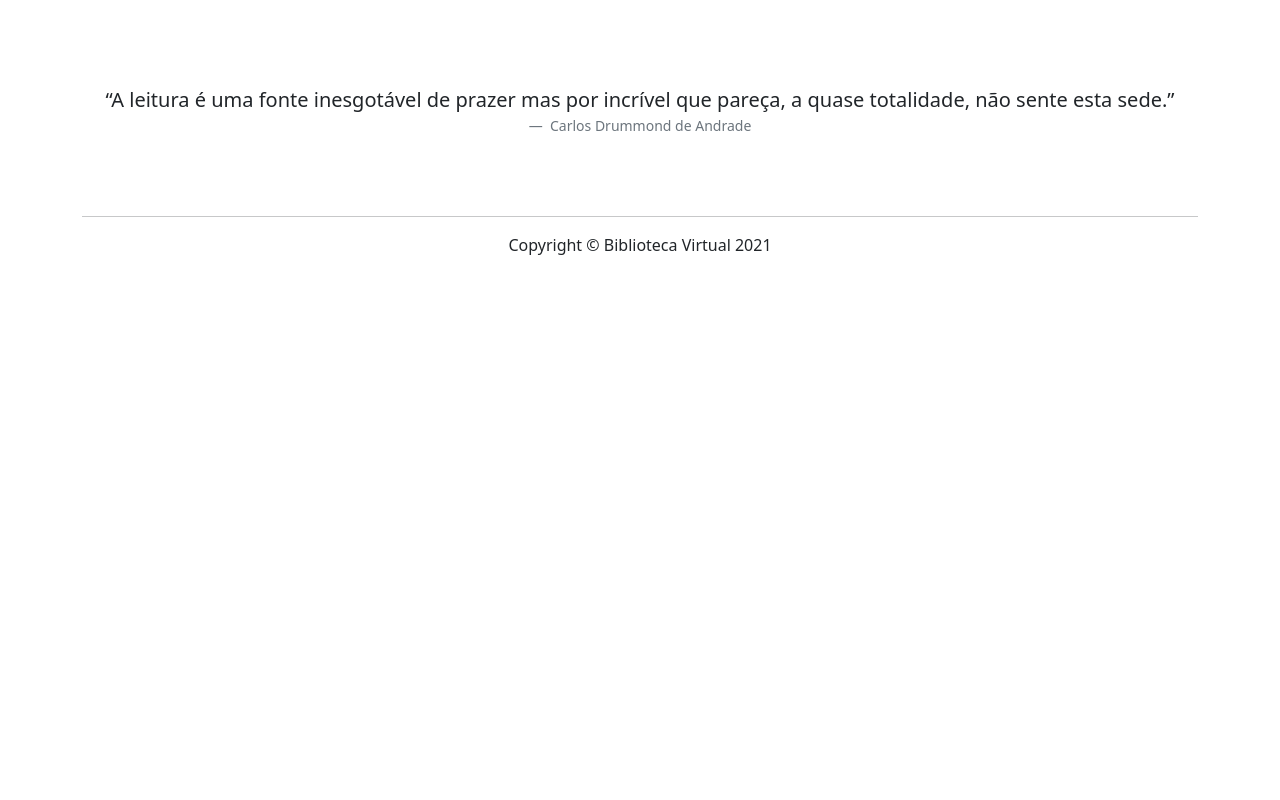
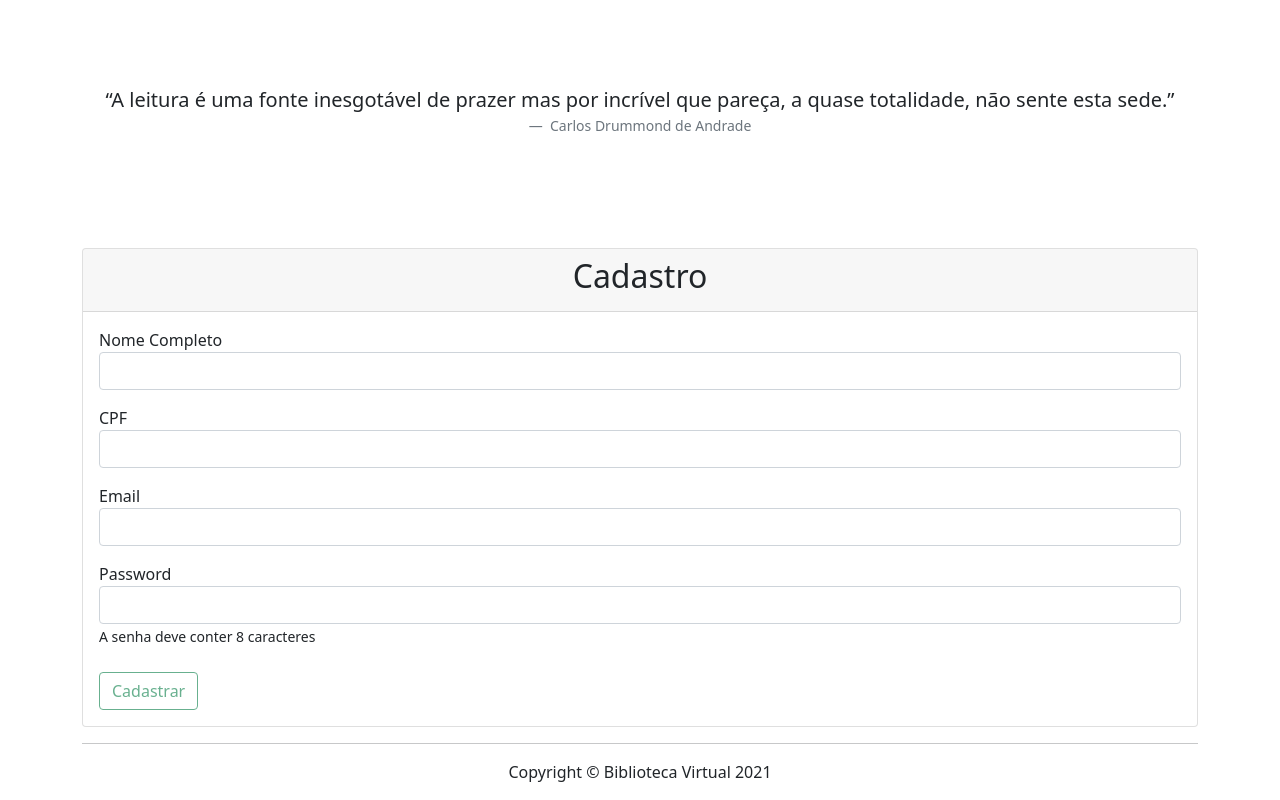
Before and after one commit to DennisFG/library_Angular, an Angular app: page / in a window 1280 px wide. Shown: the part 857-1657 px from the top of the page. Before the commit the page ends 1130 px from the top, so only its background shows below. Built offline with nearby package versions, Linux system fonts and the light colour scheme.

Commit message:
merge form_validation

```diff
--- a/src/app/app.component.html
+++ b/src/app/app.component.html
@@ -30,7 +30,7 @@
   </div>
 </nav>
 <app-home-page></app-home-page>
-<!-- <app-form-user></app-form-user> -->
+<app-form-user></app-form-user>
 <!-- <app-user></app-user> -->
 <!-- <app-books></app-books> -->
 <div class="container page-content">
```
